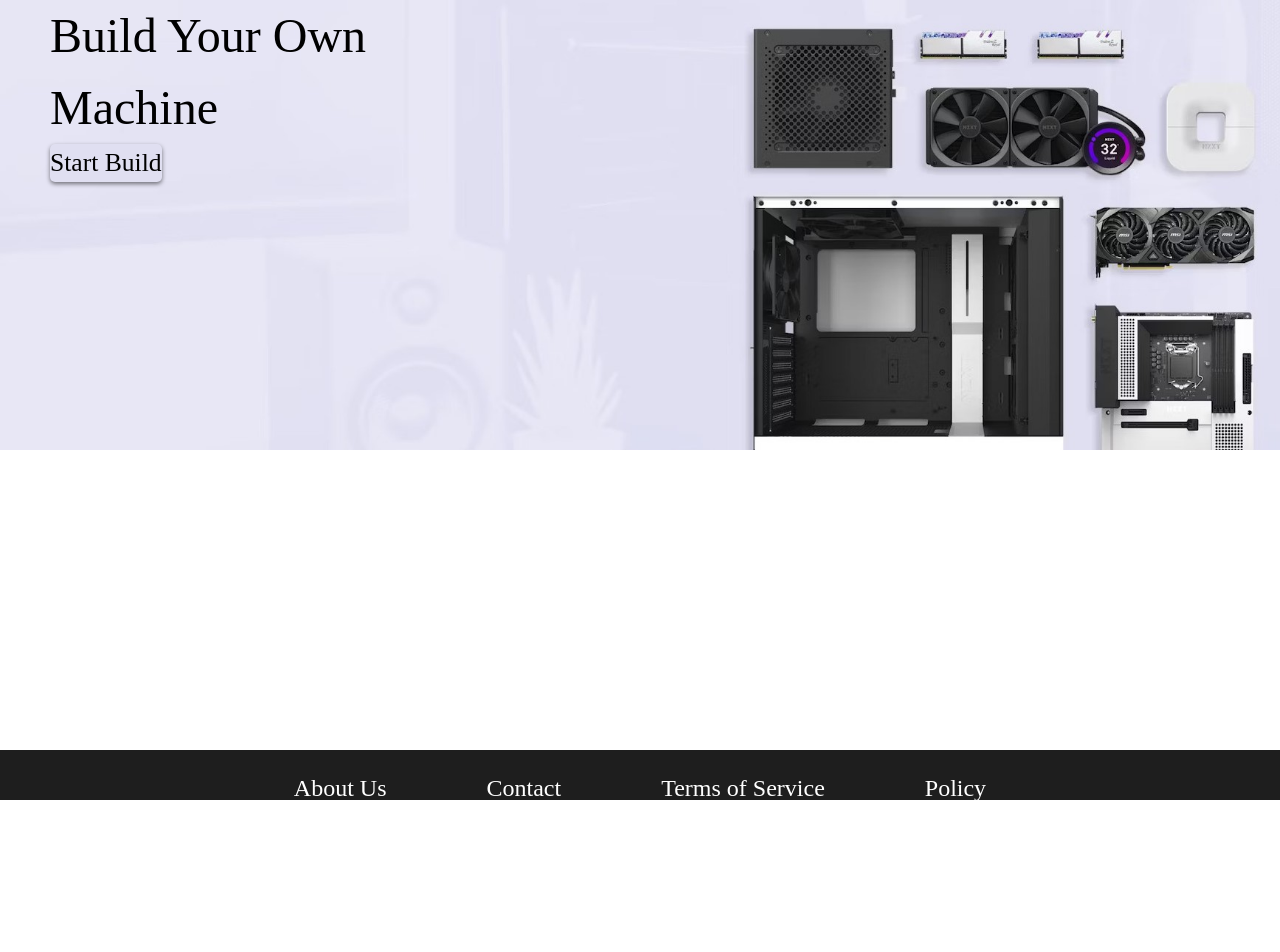
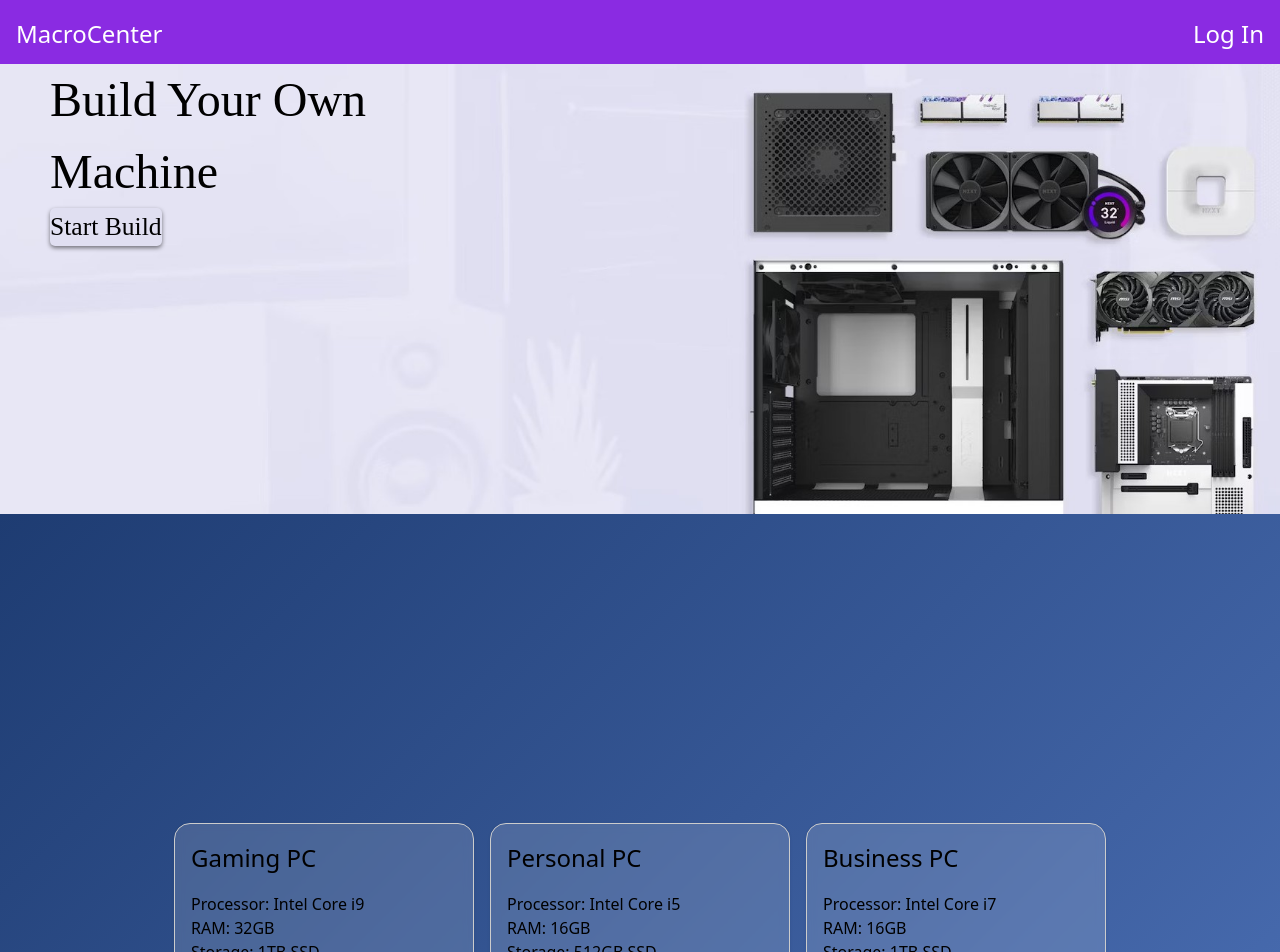
Before and after one commit to gohzer/csc322_lttstore, a Next.js app: page / in a window 1280 px wide. Shown: the top 952 px of the page. Before the commit the page ends 842 px from the top, so only its background shows below. Built offline with nearby package versions, Linux system fonts and the light colour scheme.

Commit message:
added nav/footer to all pages and cards to index page
added nav/footer to all pages and added and cards to the index page

```diff
--- a/pages/about.tsx
+++ b/pages/about.tsx
@@ -1,6 +1,7 @@
 import React from "react";
 import Footer from './footer'
 import Head from 'next/head';
+import Navbar from "./navbars";
 
 export default function About()
 {
@@ -10,6 +11,7 @@
                 <title>About | MacroCenter</title>
             </Head>
 
+            <Navbar/>
             <main>
             <div className="about-content">
                 <h1>About MacroCenter</h1>
--- a/pages/addToCart.tsx
+++ b/pages/addToCart.tsx
@@ -2,7 +2,9 @@
 import React from 'react';
 import { useRouter } from 'next/router';
 import styles from '../styles/AddToCart.module.css';
-
+import Navbar from './navbars';
+import Head from 'next/head'
+import Footer from './footer'
 
 
 const AddToCart = () => {
@@ -17,6 +19,12 @@
   };
 
   return (
+    <>
+
+      <Head>
+          <title>Shopping Cart | MacroCenter</title>
+      </Head>
+      <Navbar/>
       <div>
         <h1>{type ? `Details for ${type} computer` : 'Loading...'}</h1>
         {type && (
@@ -31,6 +39,8 @@
           </>
         )}
       </div>
+      <Footer/>
+    </>
   );
 };
 
--- a/pages/buildPC.tsx
+++ b/pages/buildPC.tsx
@@ -3,12 +3,18 @@
 import RTX2080 from '../public/RTX2080.jpg'
 import motherboard from '../public/motherboard.jpg'
 import i9 from '../public/I9Core.jpg'
-import Link from 'next/link'
+// import Link from 'next/link'
+import Navbar from './navbars'
+import Head from 'next/head'
+import Footer from './footer'
 
 export default function BuildPC() {
     return (
     <>
-
+        <Head>
+          <title>Build | MacroCenter</title>
+        </Head>
+        <Navbar/>
         <h1>
         &nbsp;Welcome to the Macrocenter!&nbsp;
           Build your PC here.
@@ -42,6 +48,7 @@
             />
             </ul>
         </body>
+        <Footer/>
 
     </>
     )
--- a/pages/contact.tsx
+++ b/pages/contact.tsx
@@ -1,7 +1,7 @@
 import React from "react";
 import Footer from './footer'
 import Head from 'next/head';
-
+import Navbar from "./navbars";
 export default function Contact()
 {
     return (
@@ -9,6 +9,8 @@
             <Head>
                 <title>Contact | MacroCenter</title>
             </Head>
+
+            <Navbar/>
 
             <main>
                 <div className="contact-container">
--- a/pages/index.tsx
+++ b/pages/index.tsx
@@ -3,6 +3,8 @@
 import styles from '@/styles/Home.module.css'
 import Footer from './footer'
 import Head from 'next/head';
+import Navbar from './navbars';
+import ComputerCards from './computerCards';
 
 export default function Home() {
   return (
@@ -10,13 +12,16 @@
       <Head>
           <title>MacroCenter</title>
       </Head>
+      <Navbar/>
       <main>
         <div className='start_build_div'>
           <p id ="build_Machine_p">Build Your Own <br/> Machine</p>
-          <button id = "start_build_btn">Start Build</button>
+          <button id = "start_build_btn">
+            <a href='/buildPC'>Start Build</a>
+          </button>
         </div>
       </main>
-
+      <ComputerCards/>
     <Footer/>
     </>
   )
--- a/pages/policy.tsx
+++ b/pages/policy.tsx
@@ -1,6 +1,7 @@
 import React from "react";
 import Footer from './footer'
 import Head from 'next/head';
+import Navbar from "./navbars";
 
 export default function Policy()
 {
@@ -10,6 +11,7 @@
                 <title>Policy | MacroCenter</title>
             </Head>
 
+            <Navbar/>
             <main>
                 <div className="policy-container">
                     <h1>Privacy Policy</h1>
--- a/pages/tos.tsx
+++ b/pages/tos.tsx
@@ -1,7 +1,7 @@
 import React from "react";
 import Footer from './footer'
 import Head from 'next/head';
-
+import Navbar from "./navbars";
 export default function TOS()
 {
     return (
@@ -10,6 +10,7 @@
                 <title>Terms | MacroCenter</title>
             </Head>
 
+            <Navbar/>
             <main>
                 <div className="tos-container">
                     <h1>Terms of Service</h1>
--- a/styles/globals.css
+++ b/styles/globals.css
@@ -86,8 +86,9 @@
 footer {
 
   position: absolute;
+  left: 0;
   bottom: 0;
-  height: 50px;
+  height: 100px;
   width: 100%;
   background: #1E1E1E;
   text-align: center;
```
Lines whose indentation alone changed are shown as unchanged.
